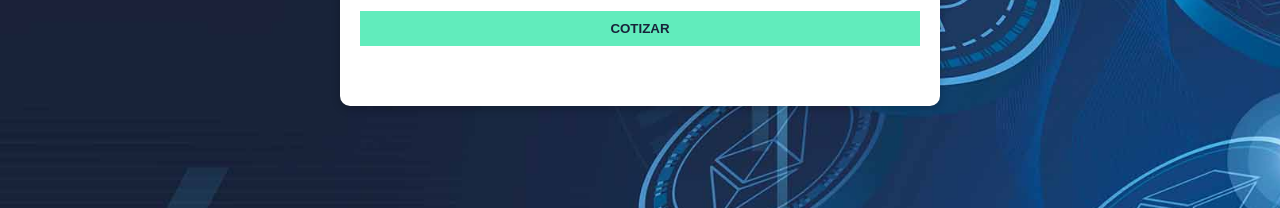
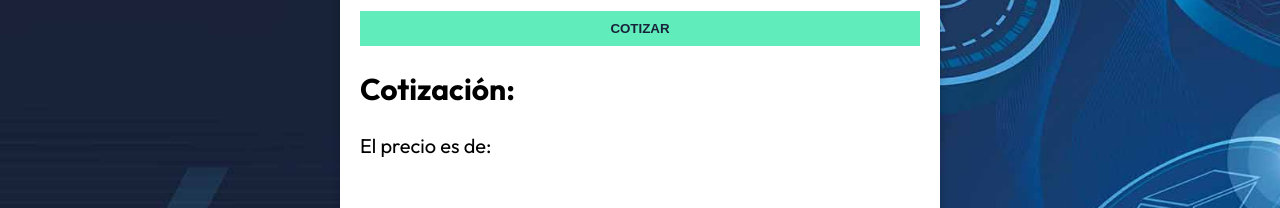
Before and after one commit to RoyemFiguer/cripto-react, a React (Vite) app: page / in a window 1280 px wide. Shown: the part 449-657 px from the top of the page. Built offline with nearby package versions, Linux system fonts and the light colour scheme; no server answers.

Commit message:
Component to display the quote result

```diff
--- a/src/App.tsx
+++ b/src/App.tsx
@@ -1,6 +1,7 @@
 import { useEffect } from "react"
 import CriptoSearchForm from "./components/CriptoSearchForm"
 import { useCryptoStore } from "./store"
+import CriptoPriceDisplay from "./components/CriptoPriceDisplay"
 
 function App() {
   const fetchCryptos = useCryptoStore((state) => state.fetchCryptos)
@@ -18,8 +19,7 @@
 
         <div className="content">
           <CriptoSearchForm />
-
-
+          <CriptoPriceDisplay />
         </div>
       </div>
     </>
--- /dev/null
+++ b/src/components/CriptoPriceDisplay.tsx
@@ -0,0 +1,23 @@
+import { useMemo } from "react"
+import { useCryptoStore } from "../store"
+
+export default function CriptoPriceDisplay() {
+
+    const result = useCryptoStore((state) => state.result)
+    const hasResult = useMemo(() => !Object.values(result).includes(''), [result])
+
+  return (
+    <div>
+        {hasResult && (
+            <>
+                <h2>Cotización:</h2>
+                <div className="result">
+                    <div>
+                        <p>El precio es de: <span>{result.PRICE}</span></p>
+                    </div>
+                </div>
+            </>
+        )}
+    </div>
+  )
+}
```
